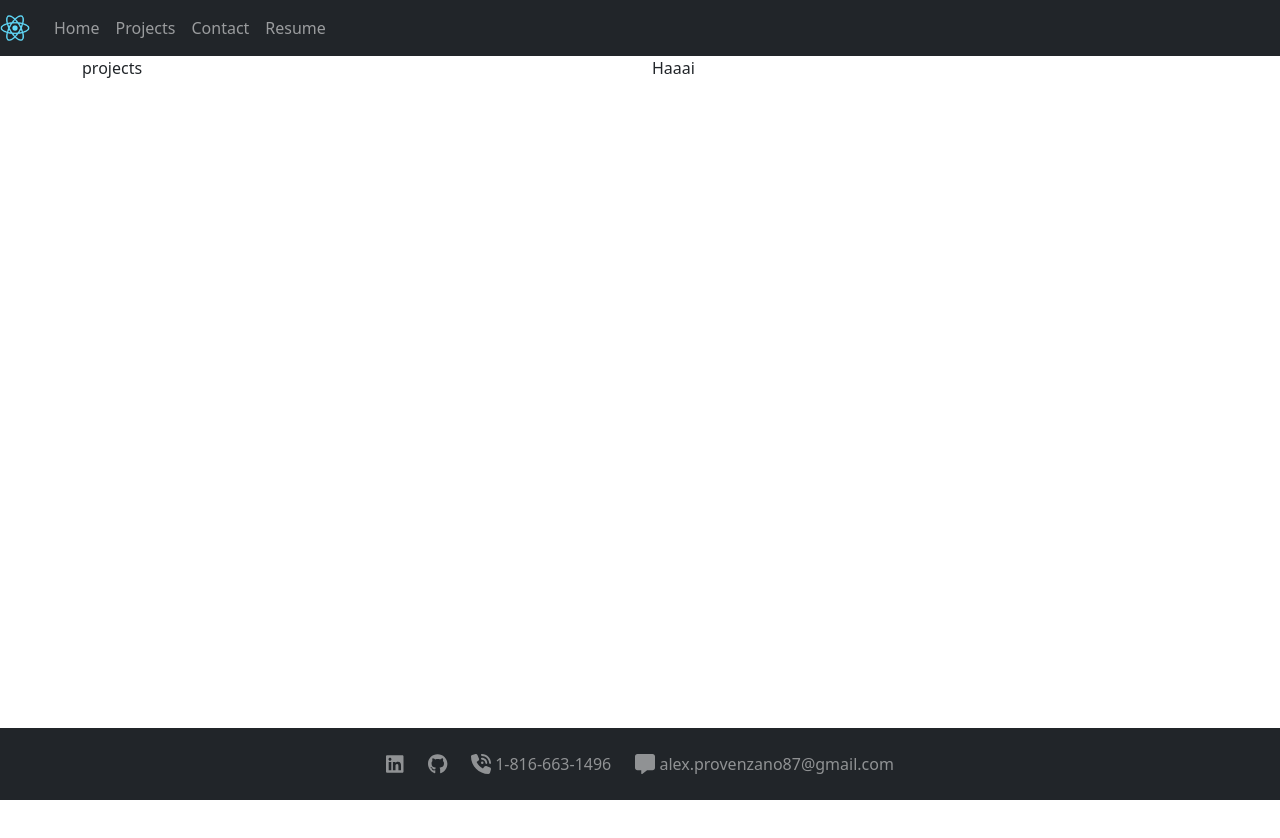
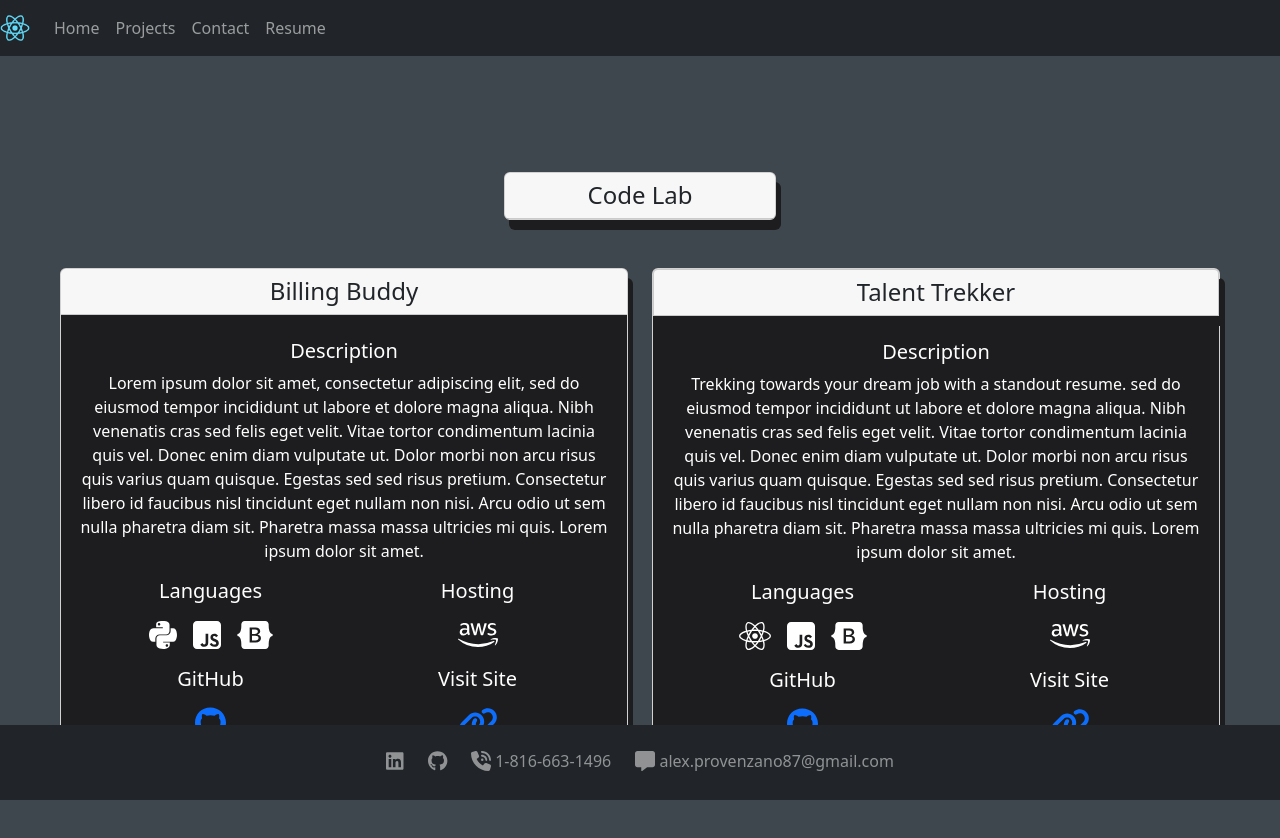
Before and after one commit to AlexProv1987/resume_project, a React (Create React App) app in the folder resume/: page /projects in a window 1280 px wide. Shown: the top 838 px of the page. Before the commit the page ends 800 px from the top, so only its background shows below. Built offline with nearby package versions, Linux system fonts and the light colour scheme.

Commit message:
Initial Proj page and Dark Theme

```diff
--- a/resume/package.json
+++ b/resume/package.json
@@ -16,6 +16,7 @@
     "react-dom": "^18.2.0",
     "react-router-dom": "^6.9.0",
     "react-scripts": "5.0.1",
+    "react-tooltip": "^5.10.1",
     "web-vitals": "^2.1.4"
   },
   "scripts": {
--- a/resume/src/App.css
+++ b/resume/src/App.css
@@ -1,38 +1,44 @@
-.App {
-  text-align: center;
+html,body{
+  background-color:#3f474e;
+  height: 100%;
 }
 
-.App-logo {
-  height: 40vmin;
-  pointer-events: none;
+.f-icon-spin:hover{
+  transform: rotate(360deg);
+  transition: all 1.25s ease-in-out;
 }
 
-@media (prefers-reduced-motion: no-preference) {
-  .App-logo {
-    animation: App-logo-spin infinite 20s linear;
-  }
+
+.f-icon-pop:hover{
+  transform: scale(1.5);
 }
 
-.App-header {
-  background-color: #282c34;
-  min-height: 100vh;
-  display: flex;
-  flex-direction: column;
-  align-items: center;
-  justify-content: center;
-  font-size: calc(10px + 2vmin);
-  color: white;
+.card{
+  box-shadow: 5px 10px #1d1d1f;
+
+}
+.card-body{
+  background-color:#1d1d1f;
 }
 
-.App-link {
-  color: #61dafb;
+.main-content{
+  margin: 0 auto -75px;
+  padding: 0 0 75px;
+  padding-top: 20px;
 }
 
-@keyframes App-logo-spin {
-  from {
-    transform: rotate(0deg);
-  }
-  to {
-    transform: rotate(360deg);
-  }
+.row{
+  margin-left: 0px !important;
+  margin-right: 0px !important;
 }
+
+footer{
+  position: fixed;
+  bottom: 0;
+  height:75px;
+  width:100%;
+}
+
+.my-pic{
+    box-shadow: 5px 10px #1d1d1f;
+}
--- a/resume/src/App.js
+++ b/resume/src/App.js
@@ -6,6 +6,7 @@ import HomePage from "./components/Pages/HomePage";
 import ProjectPage from "./components/Pages/ProjectPage";
 import Resume from "./components/Pages/Resume";
 import React from 'react';
+import './App.css'
 import { BrowserRouter as Router, Routes, Route } from 'react-router-dom';
 function App() {
   return(
--- a/resume/src/components/Footer/Footer.js
+++ b/resume/src/components/Footer/Footer.js
@@ -15,9 +15,9 @@ const Footer = () => {
     let [mailToggle, setMailToggle] = useState(false)
 
     return (
-        <footer className=" fixed-bottom flex-shrink-0 py-4 bg-dark text-white-50">
-            <Container>
-                <Row xs="auto" className="justify-content-center">
+        <Container fluid ='true'>
+        <footer className="py-4 bg-dark text-white-50">
+                <Row xs='auto' className="justify-content-center">
                     <Col>
                         <Nav.Link onMouseOver={() => setLdToggle(true)} onMouseOut={() => setLdToggle(false)} href='https://www.linkedin.com/in/john-provenzano-953067169/'>
                             <FontAwesomeIcon className="test" icon={faLinkedin} size="lg" bounce={ldToggle} />
@@ -39,8 +39,8 @@ const Footer = () => {
                         </Nav.Link>
                     </Col>
                 </Row>
-            </Container>
         </footer>
+        </Container>
     );
 }
 export default Footer;
--- a/resume/src/components/Nav/NavBar.js
+++ b/resume/src/components/Nav/NavBar.js
@@ -1,9 +1,11 @@
 import Navbar from 'react-bootstrap/Navbar';
 import Nav from 'react-bootstrap/Nav';
 import { Link } from "react-router-dom";
+import Container from 'react-bootstrap/esm/Container';
 
 const NavBar = () => {
     return (
+        <Container fluid='true'>
         <Navbar expand="lg" bg="dark" variant="dark">
             <Navbar.Brand>
                 <img
@@ -24,6 +26,7 @@ const NavBar = () => {
                 </Nav>
             </Navbar.Collapse>
         </Navbar>
+        </Container>
     );
 }
 export default NavBar;
--- a/resume/src/components/Pages/HomePage.js
+++ b/resume/src/components/Pages/HomePage.js
@@ -5,10 +5,10 @@ import { FontAwesomeIcon } from '@fortawesome/react-fontawesome';
 import { faPython, faReact, faBootstrap, faAws, faCss3Alt, faGithub } from '@fortawesome/free-brands-svg-icons';
 const HomePage = () => {
     return (
-        <Container className="m-4">
+        <Container className="main-content m-4 text-white">
             <Row>
-                <Col md={{ span: 4, offset: 4 }}>
-                    <img className="rounded-circle" width="250" height="250" src='./mePhoto.png' />
+                <Col className="pb-2" md={{ span: 4, offset: 4 }}>
+                    <img className="my-pic rounded-circle" width="250" height="250" src='./mePhoto.png' />
                 </Col>
             </Row>
             <Row>
@@ -48,7 +48,7 @@ const HomePage = () => {
                     <p><b>Profiencies? </b></p>
                 </Col>
             </Row>
-            <Row xs="auto">
+            <Row xs="auto" className="pb-4">
                 <Col md={{ span: 4, offset: 6 }}>
                     <FontAwesomeIcon icon={faBootstrap} size="2xl" className="p-2" title="BootStrap"/>
                     <FontAwesomeIcon icon={faCss3Alt} size="2xl" className="p-2" title="CSS"/>
--- a/resume/src/components/Pages/ProjectPage.js
+++ b/resume/src/components/Pages/ProjectPage.js
@@ -1,18 +1,116 @@
 import Row from 'react-bootstrap/Row';
 import Col from 'react-bootstrap/Col';
 import Container from 'react-bootstrap/Container'
+import Card from 'react-bootstrap/Card'
+import { FontAwesomeIcon } from '@fortawesome/react-fontawesome';
+import {faLink} from '@fortawesome/free-solid-svg-icons'
+import { faPython, faReact, faBootstrap, faAws, faCss3Alt, faGithub, faSquareJs } from '@fortawesome/free-brands-svg-icons';
+import { Tooltip } from 'react-tooltip';
+import 'react-tooltip/dist/react-tooltip.css';
 const ProjectPage = () => {
   return (
-    <Container>
-   <Row>
-    <Col lg={true}>
-    <p>projects</p>
-    </Col>
-    <Col lg={true}>
-      <p>Haaai</p>
-    </Col>
-   </Row>
-   </Container>
+    <Container fluid='true' className='main-content m-5'>
+      <Row className='align-items-center justify-content-center text-center m-5'>
+        <Col md={{ span: 3, offset: 0 }}>
+      <Card>
+        <Card.Header as='h4'>Code Lab</Card.Header>
+      </Card>
+      </Col>
+      </Row>
+      <Row className='text-center justify-content-center align-items-center'>
+        <Col sm={6} md={6} className='pb-4'>
+          <Card className='card-content'>
+            <Card.Header as='h4'>Billing Buddy</Card.Header>
+            <Card.Body className='text-white'>
+            <Card.Title className='pt-2'>Description</Card.Title>
+            <Card.Text className='text-wrap'>
+              Lorem ipsum dolor sit amet, consectetur adipiscing elit, sed do eiusmod tempor
+              incididunt ut labore et dolore magna aliqua. Nibh venenatis cras sed felis eget velit. Vitae tortor
+              condimentum lacinia quis vel. Donec enim diam vulputate ut. Dolor morbi non arcu risus quis varius
+              quam quisque. Egestas sed sed risus pretium. Consectetur libero id faucibus nisl tincidunt eget nullam non nisi.
+              Arcu odio ut sem nulla pharetra diam sit. Pharetra massa massa ultricies mi quis. Lorem ipsum dolor sit amet.
+            </Card.Text>
+            <Row>
+              <Col>
+                <Card.Title>Languages</Card.Title>
+                <Card.Text>
+                  <FontAwesomeIcon data-tooltip-id="tool-tip" data-tooltip-content="Python/Django Framework" icon={faPython} size="2xl" className="f-icon-spin p-2"/>
+                  <FontAwesomeIcon data-tooltip-id="tool-tip" data-tooltip-content="JavaScript" icon={faSquareJs} size="2xl" className="f-icon-spin p-2"/>
+                  <FontAwesomeIcon data-tooltip-id="tool-tip" data-tooltip-content="Bootstrap" icon={faBootstrap} size="2xl" className="f-icon-spin p-2"/>
+                </Card.Text>
+              </Col>
+              <Col>
+                <Card.Title>Hosting</Card.Title>
+                <Card.Text>
+                <FontAwesomeIcon data-tooltip-id="tool-tip" data-tooltip-content="AWS Elastic BeanStalk" icon={faAws} size="2xl" className="f-icon-spin p-2"/>
+                </Card.Text>
+              </Col>
+            </Row>
+            <Row className='pt-2'>
+              <Col>
+                <Card.Title>GitHub</Card.Title>
+                <Card.Text>
+                <a data-tooltip-id="tool-tip" data-tooltip-content="Visit Repository" href='https://github.com/AlexProv1987/invoice_project'><FontAwesomeIcon icon={faGithub} size="2xl" className="p-2 f-icon-pop"/></a>
+                </Card.Text>
+              </Col>
+              <Col>
+                <Card.Title>Visit Site</Card.Title>
+                <Card.Text>
+                <a data-tooltip-id="tool-tip" data-tooltip-content="Clicky!" href='https://invapptest.aprovtestdmns.com/accounts/login/'><FontAwesomeIcon icon={faLink} size="2xl" className="p-2 f-icon-pop"/></a>
+                </Card.Text>
+              </Col>
+            </Row>
+            </Card.Body>
+          </Card>
+        </Col>
+        <Col sm={6} md={6} className='pb-4'>
+          <Card className='card-content'>
+            <Card.Header as='h4' className='card'>Talent Trekker</Card.Header>
+            <Card.Body className='text-white'>
+            <Card.Title className='pt-2'>Description</Card.Title>
+            <Card.Text className='text-wrap'>
+              Trekking towards your dream job with a standout resume. sed do eiusmod tempor
+              incididunt ut labore et dolore magna aliqua. Nibh venenatis cras sed felis eget velit. Vitae tortor
+              condimentum lacinia quis vel. Donec enim diam vulputate ut. Dolor morbi non arcu risus quis varius
+              quam quisque. Egestas sed sed risus pretium. Consectetur libero id faucibus nisl tincidunt eget nullam non nisi.
+              Arcu odio ut sem nulla pharetra diam sit. Pharetra massa massa ultricies mi quis. Lorem ipsum dolor sit amet.
+            </Card.Text>
+            <Row>
+              <Col>
+                <Card.Title>Languages</Card.Title>
+                <Card.Text>
+                <FontAwesomeIcon data-tooltip-id="tool-tip" data-tooltip-content="React/JSx" icon={faReact} size="2xl" className="f-icon-spin p-2"/>
+                <FontAwesomeIcon data-tooltip-id="tool-tip" data-tooltip-content="JavaScript" icon={faSquareJs} size="2xl" className="f-icon-spin p-2"/>
+                <FontAwesomeIcon data-tooltip-id="tool-tip" data-tooltip-content="Bootstrap" icon={faBootstrap} size="2xl" className="f-icon-spin p-2"/>
+                </Card.Text>
+              </Col>
+              <Col>
+                <Card.Title>Hosting</Card.Title>
+                <Card.Text>
+                <FontAwesomeIcon data-tooltip-id="tool-tip" data-tooltip-content="AWS Elastic BeanStalk" icon={faAws} size="2xl" className="f-icon-spin p-2"/>
+                </Card.Text>
+              </Col>
+            </Row>
+            <Row className='pt-2'>
+            <Col>
+                <Card.Title>GitHub</Card.Title>
+                <Card.Text>
+                <a data-tooltip-id="tool-tip" data-tooltip-content="Visit Repository" href='https://github.com/AlexProv1987/resume_project'><FontAwesomeIcon icon={faGithub} size="2xl" className="f-icon-pop p-2"/></a>
+                </Card.Text>
+              </Col>
+              <Col>
+                <Card.Title>Visit Site</Card.Title>
+                <Card.Text>
+                <a data-tooltip-id="tool-tip" data-tooltip-content="Clicky!" href='#'><FontAwesomeIcon icon={faLink} size="2xl" className="p-2 f-icon-pop"/></a>
+                </Card.Text>
+              </Col>
+            </Row>
+            </Card.Body>
+          </Card>
+        </Col>
+      </Row>
+      <Tooltip id='tool-tip'/>
+    </Container>
   );
 }
 
```
Also changed, not shown: 1 other file (tests, documents, lock files or other folders).
